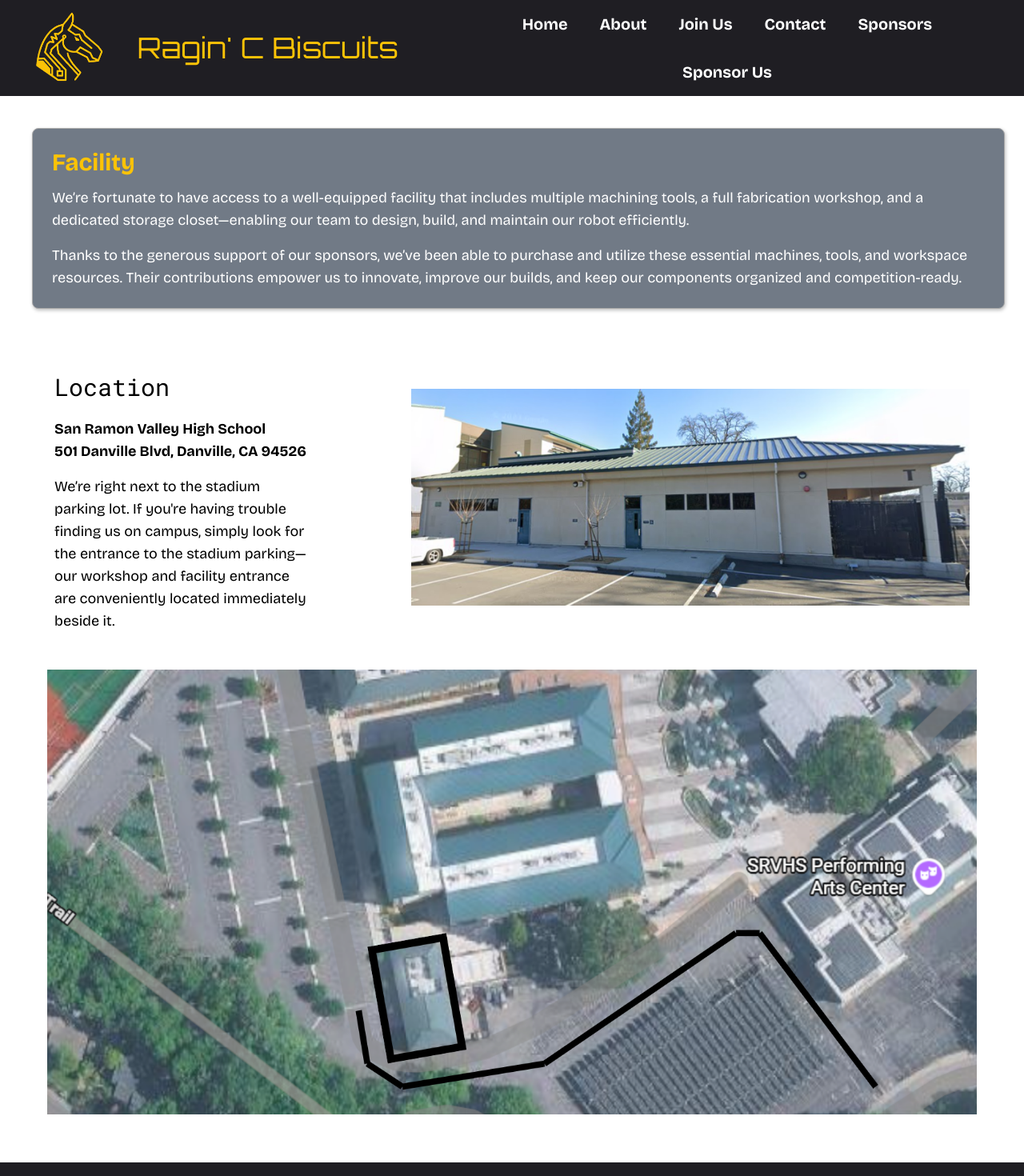
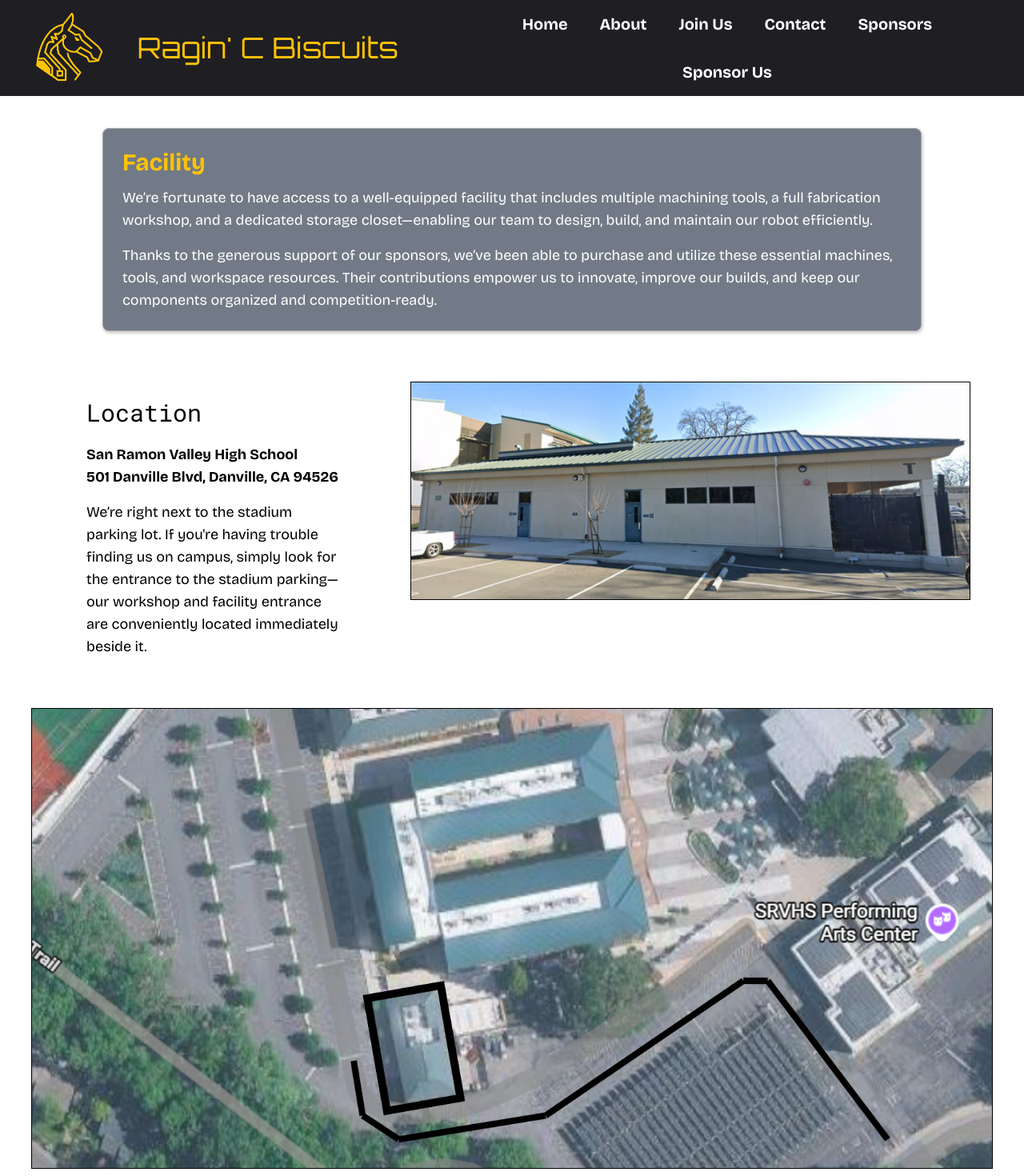
Before and after one commit to Team-1280/1280-website, a React (Vite) app in the folder app/: page /Facility in a window 1280 px wide. Shown: the top 1470 px of the page at 80% size. Built offline with nearby package versions, Linux system fonts and the light colour scheme.

Commit message:
Wide page margins

```diff
--- a/app/src/pages/About.jsx
+++ b/app/src/pages/About.jsx
@@ -3,7 +3,7 @@ import './styles/About.css';
 const About = () => (
     <>
         <img src="/about.png" className="object-cover w-full"></img>
-        <div className='text-left bg-white relative h-auto w-full px-20 my-16'>
+        <div className='text-left bg-white relative h-auto w-full px-20 my-16 max-w-[64rem] mx-auto'>
             <div className='text-black text-5xl font-roboto'>About Team 1280</div>
             <hr className="my-8 border-gray-300 border-t-4 w-17/18"></hr>
             <div className="text-lg font-bricolage max-w-[90vw] text-gray-500">
--- a/app/src/pages/Contact.jsx
+++ b/app/src/pages/Contact.jsx
@@ -9,7 +9,8 @@ const Contact = () => (
                     Contact Team 1280 – Ragin' C’ Biscuits
                 </div>
                 <div className="absolute font-bricolage mt-10 size-auto flex items-center text-black text-2xl text-center pointer-events-auto text-balance">
-                    Have a question about our team, sponsorship opportunities, outreach events, or joining as a member or mentor? We’d love to hear from you.
+                    Have a question about our team, sponsorship opportunities, outreach events, or joining as a member or mentor?
+                    <br></br>We’d love to hear from you.
                 </div>
             </div>
     </section>
--- a/app/src/pages/Facility.jsx
+++ b/app/src/pages/Facility.jsx
@@ -1,9 +1,8 @@
 const Facility = () => {
     return (
         <>
-            <section>
-                <div className='bg-white relative h-[30%] w-full justify-center items-center px-10 py-10'>
-                    <div className='relative gray-box w-[95vw] h-1/4'>
+            <section className='flex flex-col items-center px-10 py-10 max-w-[100rem] mx-auto'>
+                <div className='gray-box'>
                     <div className='gray-box-heading'>
                         Facility
                     </div>
@@ -17,10 +16,7 @@ const Facility = () => {
                         </div>
                     </div>
                 </div>
-                </div>
-            </section>
-            <section>
-                <div className="bg-white relative h-[30%] w-full px-7 pt-5 pb-10 flex">
+                <div className="relative h-[30%] w-full px-7 py-16 flex">
                     <div>
                         <div className='text-black text-3xl text-left font-roboto px-10 pb-5 pt-5'>
                             Location
@@ -32,15 +28,11 @@ const Facility = () => {
                             <div className="text-lg text-left px-10 max-w-[90%]">We’re right next to the stadium parking lot. If you're having trouble finding us on campus, simply look for the entrance to the stadium parking—our workshop and facility entrance are conveniently located immediately beside it.</div>
                         </div>
                     </div>
-                    <div className="py-10 px-10">
-                        <img src="/facility1.png" className="w-[240vw]"></img>
+                    <div>
+                        <img src="/facility1.png" className="w-[240vw] outline"></img>
                     </div>
                 </div>
-            </section>
-            <section>
-                <div className="bg-white relative w-full px-7 pb-15 flex items-center justify-center">
-                    <img src="/facility2.png" className="w-[95%]"></img>
-                </div>
+                <img src="/facility2.png" className="w-full outline"></img>
             </section>
         </>
     )
--- a/app/src/pages/First.jsx
+++ b/app/src/pages/First.jsx
@@ -7,7 +7,7 @@ const First = () => {
                 </div>
             </section>
             <section>
-                <div className='text-left bg-white relative h-auto w-full pl-12 my-16'>
+                <div className='text-left bg-white relative h-auto w-full my-16 max-w-[64rem] mx-auto'>
                     <div className='px-10 text-black text-5xl font-roboto'>FIRST®</div>
                     <hr className="mx-10 my-8 border-gray-300 border-t-4 w-17/18"></hr>
                     <div className="text-lg font-bricolage max-w-[90vw]">
--- a/app/src/pages/Home.jsx
+++ b/app/src/pages/Home.jsx
@@ -11,7 +11,7 @@ const Home = () => (
                 <p className="text-4xl font-medium font-orbitron text-white">San Ramon Valley Robotics</p>
             </div>
         </section>
-        <div className="relative w-full overflow-x-hidden bg-white flex px-12 py-12 h-235">
+        <div className="relative w-full overflow-x-hidden bg-white flex justify-center px-12 py-12 h-235">
             <div className="min-w-200 flex flex-nowrap">
                 <img src="/home3.png" className=''></img>
                 <div className="mx-16 flex flex-col justify-around items-center">
--- a/app/src/pages/Join.jsx
+++ b/app/src/pages/Join.jsx
@@ -2,8 +2,8 @@ import './styles/Join.css';
 
 const Join = () => (
     <>
-        <section>
-            <div className='text-left bg-white relative h-auto w-full px-12 flex flex-col'>
+        <section className="px-12 max-w-[100rem] mx-auto">
+            <div className='text-left bg-white relative h-auto w-full flex flex-col'>
                 <div className='px-10 py-10 font-roboto text-black text-5xl whitespace-nowrap text-center'>How to Join Team 1280</div>
                 <div className="flex flex-row flex-nowrap size-full justify-center gap-10 min-w-200">
                     <div className='gray-box w-16/24 max-w-4xl h-auto max-h-none font-bricolage'>
@@ -60,8 +60,6 @@ const Join = () => (
                     </div>
                 </div>
             </div>
-        </section>
-        <section className="px-12 flex flex-col">
             <div className='text-left bg-white my-12 flex flex-row flex-nowrap size-full justify-center gap-10 min-w-200'>
                 <div className='gray-box w-16/24 max-w-4xl font-bricolage'>
                     <div className='gray-box-heading'>For Mentors:</div>
--- a/app/src/pages/Mentors.jsx
+++ b/app/src/pages/Mentors.jsx
@@ -2,6 +2,7 @@ import { Link } from 'react-router-dom';
 
 const Mentors = () => (
     <>
+        <div className='flex flex-col items-center max-w-[72rem] mx-auto'>
             <section>
                 <div className='bg-white relative h-[30%] w-full justify-center items-center px-10 py-10'>
                     <div className='relative gray-box h-1/4'>
@@ -26,8 +27,6 @@ const Mentors = () => (
                         <div className=''>Expertise: Administration & Leadership Development</div>
                     </div>
                 </div>
-        </section>
-        <section>
                 <div className='flex font-bricolage gap-10 px-20 py-5'>
                     <img src="/mentor2.png" alt="Tim Paterson" className='w-50 h-50 rounded-sm'/>
                     <div>
@@ -39,8 +38,6 @@ const Mentors = () => (
                         <div className=''>Expertise: Mechanical & Programming</div>
                     </div>
                 </div>
-        </section>
-        <section>
                 <div className='flex font-bricolage gap-10 px-20 py-5'>
                     <img src="/mentor3.png" alt="Marty Lastowski" className='w-50 h-50 rounded-sm'/>
                     <div>
@@ -67,6 +64,7 @@ const Mentors = () => (
                     </div>
                 </div>
             </section>
+        </div>
     </>
 )
 
--- a/app/src/pages/styles/GrayBox.css
+++ b/app/src/pages/styles/GrayBox.css
@@ -12,6 +12,7 @@
     align-items: start;
     flex-grow: 0;
     padding: 1.5rem;
+    max-width: 64rem;
     /* Body text */
     font-family: 'Bricolage', sans-serif;
     color: #ffffff;
```
Also changed, not shown: app/src/pages/Leadership.jsx (+10 -11 lines), app/src/pages/Outreach.jsx (+4 -4 lines). Lines whose indentation alone changed are shown as unchanged.
